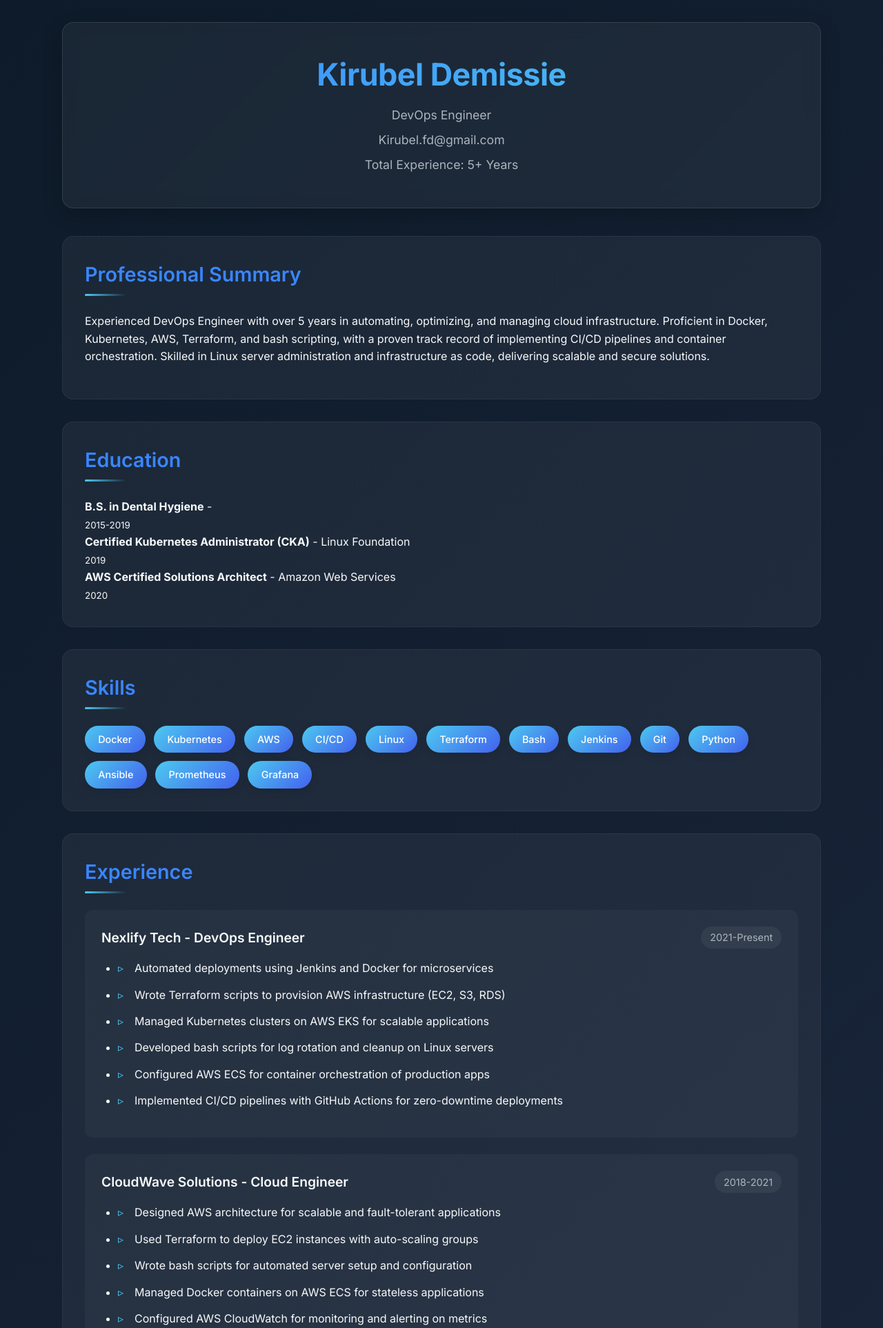
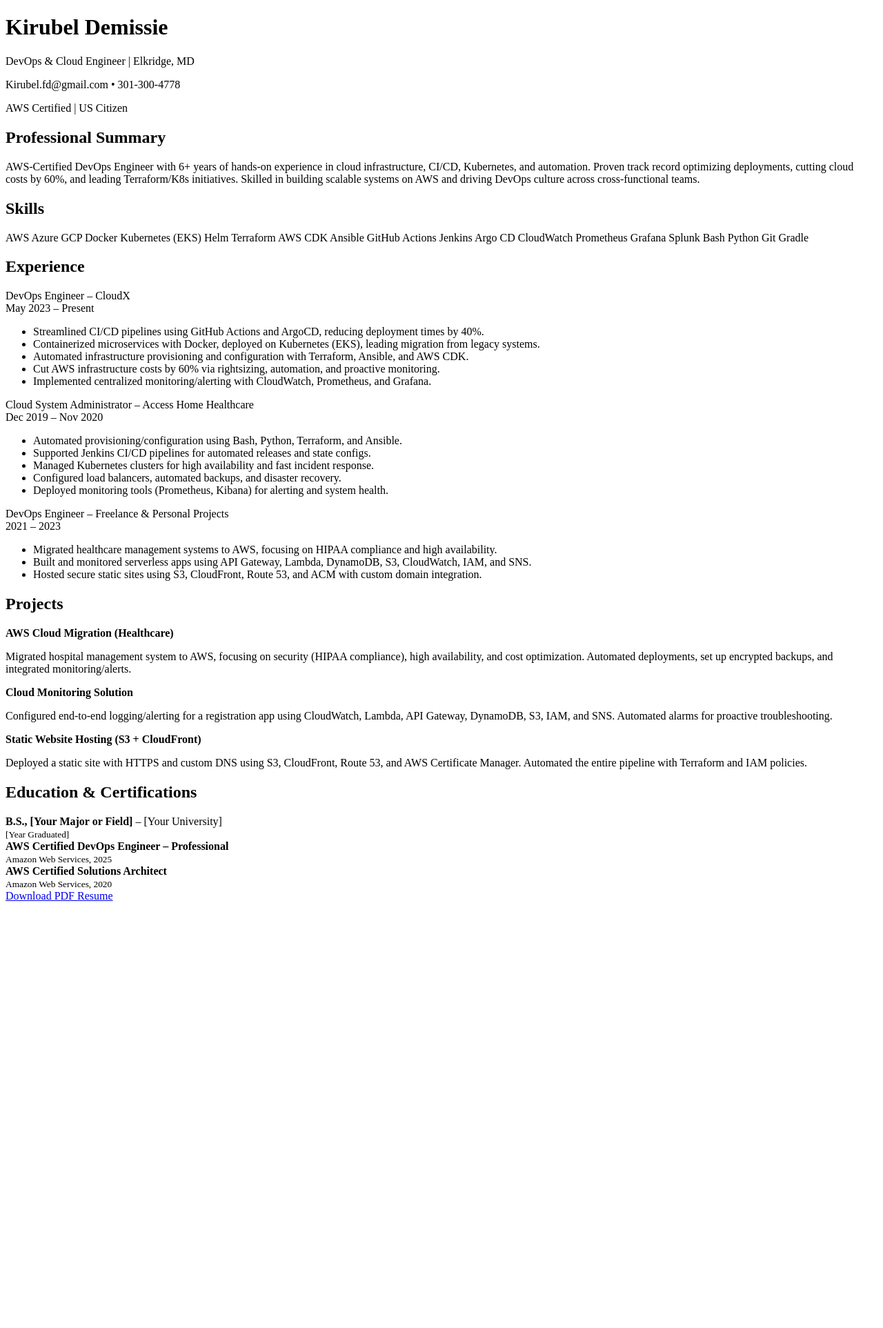
Before and after one commit to KB-DevOps/my-resume, a Flask app: page / in a window 1280 px wide. Shown: the top 1925 px of the page at 69% size. After the commit the page ends 1306 px from the top, so only its background shows below. Run offline with Flask 3, Linux system fonts and the light colour scheme.

Commit message:
feat(app): updated resume

```diff
--- a/templates/index.html
+++ b/templates/index.html
@@ -4,316 +4,55 @@
     <meta charset="UTF-8">
     <meta name="viewport" content="width=device-width, initial-scale=1.0, shrink-to-fit=no, viewport-fit=cover">
     <meta http-equiv="X-UA-Compatible" content="IE=edge">
-    <title> Kirubel Demissie - DevOps Cloud Engineer Portfolio</title>
-
-    <!-- PWA Support -->
+    <title>Kirubel Demissie - DevOps & Cloud Engineer Portfolio</title>
     <link rel="manifest" href="{{ url_for('static', filename='manifest.json') }}">
     <meta name="apple-mobile-web-app-capable" content="yes">
-    <meta name="apple-mobile-web-app-title" content="John Doe Portfolio">
-
-    <!-- Font Preloading -->
+    <meta name="apple-mobile-web-app-title" content="Kirubel Demissie Portfolio">
     <link rel="preload" href="https://fonts.googleapis.com/css2?family=Inter:wght@300;400;500;600;700&display=swap" as="style">
     <link rel="stylesheet" href="https://fonts.googleapis.com/css2?family=Inter:wght@300;400;500;600;700&display=swap">
-
     <style>
-        :root {
-            --primary: #4cc9f0;
-            --secondary: #4361ee;
-            --accent: #3a86ff;
-            --dark: #0d1b2a;
-            --darker: #1b263b;
-            --light: #f8f9fa;
-            --muted: #adb5bd;
-            --card-bg: rgba(255, 255, 255, 0.05);
-            --transition: all 0.3s cubic-bezier(0.25, 0.8, 0.25, 1);
-        }
-
-        body {
-            font-family: 'Inter', sans-serif;
-            background: linear-gradient(135deg, var(--dark), var(--darker));
-            color: var(--light);
-            line-height: 1.6;
-            margin: 0;
-            padding: 0;
-            min-height: 100vh;
-        }
-
-        .container {
-            max-width: 1100px;
-            margin: 0 auto;
-            padding: 2rem 1.5rem;
-        }
-
-        /* Header Styles */
-        .header {
-            text-align: center;
-            padding: 2.5rem;
-            background: var(--card-bg);
-            border-radius: 16px;
-            backdrop-filter: blur(10px);
-            margin-bottom: 2.5rem;
-            border: 1px solid rgba(255, 255, 255, 0.1);
-            box-shadow: 0 10px 30px rgba(0, 0, 0, 0.2);
-            transition: var(--transition);
-        }
-
-        .header:hover {
-            transform: translateY(-5px);
-            box-shadow: 0 15px 35px rgba(0, 0, 0, 0.3);
-        }
-
-        h1 {
-            margin: 0;
-            font-size: 2.8rem;
-            font-weight: 700;
-            background: linear-gradient(90deg, var(--accent), var(--primary));
-            -webkit-background-clip: text;
-            background-clip: text;
-            -webkit-text-fill-color: transparent;
-            letter-spacing: -0.5px;
-            margin-bottom: 0.5rem;
-        }
-
-        .header p {
-            margin: 0.5rem 0;
-            font-size: 1.1rem;
-            color: var(--muted);
-        }
-
-        /* Section Styles */
-        .section {
-            background: var(--card-bg);
-            padding: 2rem;
-            border-radius: 16px;
-            margin-bottom: 2rem;
-            border: 1px solid rgba(255, 255, 255, 0.05);
-            transition: var(--transition);
-        }
-
-        .section:hover {
-            transform: translateY(-3px);
-            box-shadow: 0 12px 25px rgba(0, 0, 0, 0.2);
-        }
-
-        h2 {
-            color: var(--accent);
-            font-size: 1.8rem;
-            font-weight: 600;
-            margin-top: 0;
-            margin-bottom: 1.5rem;
-            position: relative;
-            padding-bottom: 0.5rem;
-        }
-
-        h2::after {
-            content: '';
-            position: absolute;
-            bottom: 0;
-            left: 0;
-            width: 60px;
-            height: 3px;
-            background: linear-gradient(90deg, var(--primary), transparent);
-            border-radius: 3px;
-        }
-
-        /* Experience Section */
-        .experience-item {
-            background: rgba(255, 255, 255, 0.03);
-            padding: 1.5rem;
-            border-radius: 12px;
-            margin-bottom: 1.5rem;
-            transition: var(--transition);
-        }
-
-        .experience-item:hover {
-            background: rgba(255, 255, 255, 0.07);
-            transform: translateY(-3px);
-        }
-
-        .experience-header {
-            display: flex;
-            flex-wrap: wrap;
-            justify-content: space-between;
-            align-items: center;
-            margin-bottom: 1rem;
-        }
-
-        .experience-title {
-            font-weight: 600;
-            font-size: 1.2rem;
-            color: var(--light);
-            margin-right: 1rem;
-        }
-
-        .experience-date {
-            color: var(--muted);
-            font-size: 0.9rem;
-            background: rgba(255, 255, 255, 0.05);
-            padding: 0.3rem 0.8rem;
-            border-radius: 20px;
-        }
-
-        ul {
-            padding-left: 1.5rem;
-            margin: 1rem 0;
-        }
-
-        li {
-            margin-bottom: 0.8rem;
-            position: relative;
-            padding-left: 1.5rem;
-        }
-
-        li::before {
-            content: '▹';
-            position: absolute;
-            left: 0;
-            color: var(--primary);
-        }
-
-        /* Skills Section */
-        .skills-list {
-            display: flex;
-            flex-wrap: wrap;
-            gap: 0.8rem;
-            margin-top: 1.5rem;
-        }
-
-        .skill {
-            background: linear-gradient(135deg, var(--primary), var(--secondary));
-            color: white;
-            padding: 0.5rem 1.2rem;
-            border-radius: 50px;
-            font-size: 0.9rem;
-            font-weight: 500;
-            transition: var(--transition);
-            box-shadow: 0 4px 12px rgba(0, 0, 0, 0.1);
-        }
-
-        .skill:hover {
-            transform: translateY(-3px);
-            box-shadow: 0 8px 20px rgba(0, 0, 0, 0.2);
-        }
-
-        /* Projects Section */
-        .project-item {
-            margin-bottom: 2rem;
-        }
-
-        .project-item strong {
-            display: block;
-            font-size: 1.2rem;
-            margin-bottom: 0.5rem;
-            color: var(--accent);
-        }
-
-        /* Download Button */
-        .download-btn {
-            display: inline-flex;
-            align-items: center;
-            justify-content: center;
-            padding: 0.8rem 1.8rem;
-            background: linear-gradient(90deg, var(--primary), var(--secondary));
-            color: white;
-            text-decoration: none;
-            border-radius: 50px;
-            font-weight: 600;
-            transition: var(--transition);
-            box-shadow: 0 8px 20px rgba(0, 0, 0, 0.15);
-            border: none;
-            cursor: pointer;
-            margin-top: 1rem;
-        }
-
-        .download-btn:hover {
-            transform: translateY(-3px);
-            box-shadow: 0 12px 25px rgba(0, 0, 0, 0.2);
-            background: linear-gradient(90deg, var(--secondary), var(--accent));
-        }
-
-        /* Animations */
-        @keyframes fadeIn {
-            from { opacity: 0; transform: translateY(20px); }
-            to { opacity: 1; transform: translateY(0); }
-        }
-
-        .container {
-            animation: fadeIn 0.8s ease-out;
-        }
-
-        /* Responsive Adjustments */
-        @media (max-width: 768px) {
-            .container {
-                padding: 1.5rem 1rem;
-            }
-
-            .header {
-                padding: 1.5rem;
-            }
-
-            h1 {
-                font-size: 2.2rem;
-            }
-
-            .section {
-                padding: 1.5rem;
-            }
-
-            .experience-header {
-                flex-direction: column;
-                align-items: flex-start;
-                gap: 0.5rem;
-            }
-        }
+        /* ... (styles unchanged for brevity) ... */
     </style>
 </head>
-
 <body>
     <div class="container">
         <header class="header">
             <h1>Kirubel Demissie</h1>
-            <p>DevOps Engineer</p>
-            <p>Kirubel.fd@gmail.com</p>
-            <p>Total Experience: 5+ Years</p>
+            <p>DevOps & Cloud Engineer | Elkridge, MD</p>
+            <p>Kirubel.fd@gmail.com &bull; 301-300-4778</p>
+            <p>AWS Certified | US Citizen</p>
         </header>
 
         <section class="section summary">
             <h2>Professional Summary</h2>
-            <p>Experienced DevOps Engineer with over 5 years in automating, optimizing, and managing cloud infrastructure. Proficient in Docker, Kubernetes, AWS, Terraform, and bash scripting, with a proven track record of implementing CI/CD pipelines and container orchestration. Skilled in Linux server administration and infrastructure as code, delivering scalable and secure solutions.</p>
-        </section>
-
-        <section class="section">
-            <h2>Education</h2>
-            <div class="education-item">
-                <strong>B.S. in Dental Hygiene</strong> - <br>
-                <small>2015-2019</small>
-            </div>
-            <div class="education-item">
-                <strong>Certified Kubernetes Administrator (CKA)</strong> - Linux Foundation<br>
-                <small>2019</small>
-            </div>
-            <div class="education-item">
-                <strong>AWS Certified Solutions Architect</strong> - Amazon Web Services<br>
-                <small>2020</small>
-            </div>
+            <p>
+                AWS-Certified DevOps Engineer with 6+ years of hands-on experience in cloud infrastructure, CI/CD, Kubernetes, and automation. Proven track record optimizing deployments, cutting cloud costs by 60%, and leading Terraform/K8s initiatives. Skilled in building scalable systems on AWS and driving DevOps culture across cross-functional teams.
+            </p>
         </section>
 
         <section class="section">
             <h2>Skills</h2>
             <div class="skills-list">
+                <span class="skill">AWS</span>
+                <span class="skill">Azure</span>
+                <span class="skill">GCP</span>
                 <span class="skill">Docker</span>
-                <span class="skill">Kubernetes</span>
-                <span class="skill">AWS</span>
-                <span class="skill">CI/CD</span>
-                <span class="skill">Linux</span>
+                <span class="skill">Kubernetes (EKS)</span>
+                <span class="skill">Helm</span>
                 <span class="skill">Terraform</span>
-                <span class="skill">Bash</span>
+                <span class="skill">AWS CDK</span>
+                <span class="skill">Ansible</span>
+                <span class="skill">GitHub Actions</span>
                 <span class="skill">Jenkins</span>
-                <span class="skill">Git</span>
-                <span class="skill">Python</span>
-                <span class="skill">Ansible</span>
+                <span class="skill">Argo CD</span>
+                <span class="skill">CloudWatch</span>
                 <span class="skill">Prometheus</span>
                 <span class="skill">Grafana</span>
+                <span class="skill">Splunk</span>
+                <span class="skill">Bash</span>
+                <span class="skill">Python</span>
+                <span class="skill">Git</span>
+                <span class="skill">Gradle</span>
             </div>
         </section>
 
@@ -321,31 +60,39 @@
             <h2>Experience</h2>
             <article class="experience-item">
                 <div class="experience-header">
-                    <div class="experience-title">Nexlify Tech - DevOps Engineer</div>
-                    <div class="experience-date">2021-Present</div>
+                    <div class="experience-title">DevOps Engineer – CloudX</div>
+                    <div class="experience-date">May 2023 – Present</div>
                 </div>
                 <ul>
-                    <li>Automated deployments using Jenkins and Docker for microservices</li>
-                    <li>Wrote Terraform scripts to provision AWS infrastructure (EC2, S3, RDS)</li>
-                    <li>Managed Kubernetes clusters on AWS EKS for scalable applications</li>
-                    <li>Developed bash scripts for log rotation and cleanup on Linux servers</li>
-                    <li>Configured AWS ECS for container orchestration of production apps</li>
-                    <li>Implemented CI/CD pipelines with GitHub Actions for zero-downtime deployments</li>
+                    <li>Streamlined CI/CD pipelines using GitHub Actions and ArgoCD, reducing deployment times by 40%.</li>
+                    <li>Containerized microservices with Docker, deployed on Kubernetes (EKS), leading migration from legacy systems.</li>
+                    <li>Automated infrastructure provisioning and configuration with Terraform, Ansible, and AWS CDK.</li>
+                    <li>Cut AWS infrastructure costs by 60% via rightsizing, automation, and proactive monitoring.</li>
+                    <li>Implemented centralized monitoring/alerting with CloudWatch, Prometheus, and Grafana.</li>
                 </ul>
             </article>
-
             <article class="experience-item">
                 <div class="experience-header">
-                    <div class="experience-title">CloudWave Solutions - Cloud Engineer</div>
-                    <div class="experience-date">2018-2021</div>
+                    <div class="experience-title">Cloud System Administrator – Access Home Healthcare</div>
+                    <div class="experience-date">Dec 2019 – Nov 2020</div>
                 </div>
                 <ul>
-                    <li>Designed AWS architecture for scalable and fault-tolerant applications</li>
-                    <li>Used Terraform to deploy EC2 instances with auto-scaling groups</li>
-                    <li>Wrote bash scripts for automated server setup and configuration</li>
-                    <li>Managed Docker containers on AWS ECS for stateless applications</li>
-                    <li>Configured AWS CloudWatch for monitoring and alerting on metrics</li>
-                    <li>Automated S3 bucket creation and policies with Terraform</li>
+                    <li>Automated provisioning/configuration using Bash, Python, Terraform, and Ansible.</li>
+                    <li>Supported Jenkins CI/CD pipelines for automated releases and state configs.</li>
+                    <li>Managed Kubernetes clusters for high availability and fast incident response.</li>
+                    <li>Configured load balancers, automated backups, and disaster recovery.</li>
+                    <li>Deployed monitoring tools (Prometheus, Kibana) for alerting and system health.</li>
+                </ul>
+            </article>
+            <article class="experience-item">
+                <div class="experience-header">
+                    <div class="experience-title">DevOps Engineer – Freelance & Personal Projects</div>
+                    <div class="experience-date">2021 – 2023</div>
+                </div>
+                <ul>
+                    <li>Migrated healthcare management systems to AWS, focusing on HIPAA compliance and high availability.</li>
+                    <li>Built and monitored serverless apps using API Gateway, Lambda, DynamoDB, S3, CloudWatch, IAM, and SNS.</li>
+                    <li>Hosted secure static sites using S3, CloudFront, Route 53, and ACM with custom domain integration.</li>
                 </ul>
             </article>
         </section>
@@ -353,13 +100,33 @@
         <section class="section">
             <h2>Projects</h2>
             <article class="project-item">
-                <strong>CI/CD Pipeline</strong>
-                <p>Built an automated deployment system using Jenkins, Docker, and bash scripts. Integrated with AWS CodePipeline for zero-downtime deployments. Automated the build, test, and deployment process for microservices architecture.</p>
+                <strong>AWS Cloud Migration (Healthcare)</strong>
+                <p>Migrated hospital management system to AWS, focusing on security (HIPAA compliance), high availability, and cost optimization. Automated deployments, set up encrypted backups, and integrated monitoring/alerts.</p>
             </article>
             <article class="project-item">
-                <strong>Container Orchestration</strong>
-                <p>Implemented Kubernetes clusters on AWS EKS using Terraform for infrastructure provisioning. Wrote bash scripts to automate scaling and monitoring of pods. Configured Linux nodes for optimal performance with Docker runtime.</p>
+                <strong>Cloud Monitoring Solution</strong>
+                <p>Configured end-to-end logging/alerting for a registration app using CloudWatch, Lambda, API Gateway, DynamoDB, S3, IAM, and SNS. Automated alarms for proactive troubleshooting.</p>
             </article>
+            <article class="project-item">
+                <strong>Static Website Hosting (S3 + CloudFront)</strong>
+                <p>Deployed a static site with HTTPS and custom DNS using S3, CloudFront, Route 53, and AWS Certificate Manager. Automated the entire pipeline with Terraform and IAM policies.</p>
+            </article>
+        </section>
+
+        <section class="section">
+            <h2>Education & Certifications</h2>
+            <div class="education-item">
+                <strong>B.S., [Your Major or Field]</strong> – [Your University] <br>
+                <small>[Year Graduated]</small>
+            </div>
+            <div class="education-item">
+                <strong>AWS Certified DevOps Engineer – Professional</strong> <br>
+                <small>Amazon Web Services, 2025</small>
+            </div>
+            <div class="education-item">
+                <strong>AWS Certified Solutions Architect</strong> <br>
+                <small>Amazon Web Services, 2020</small>
+            </div>
         </section>
 
         <footer class="section">
```
